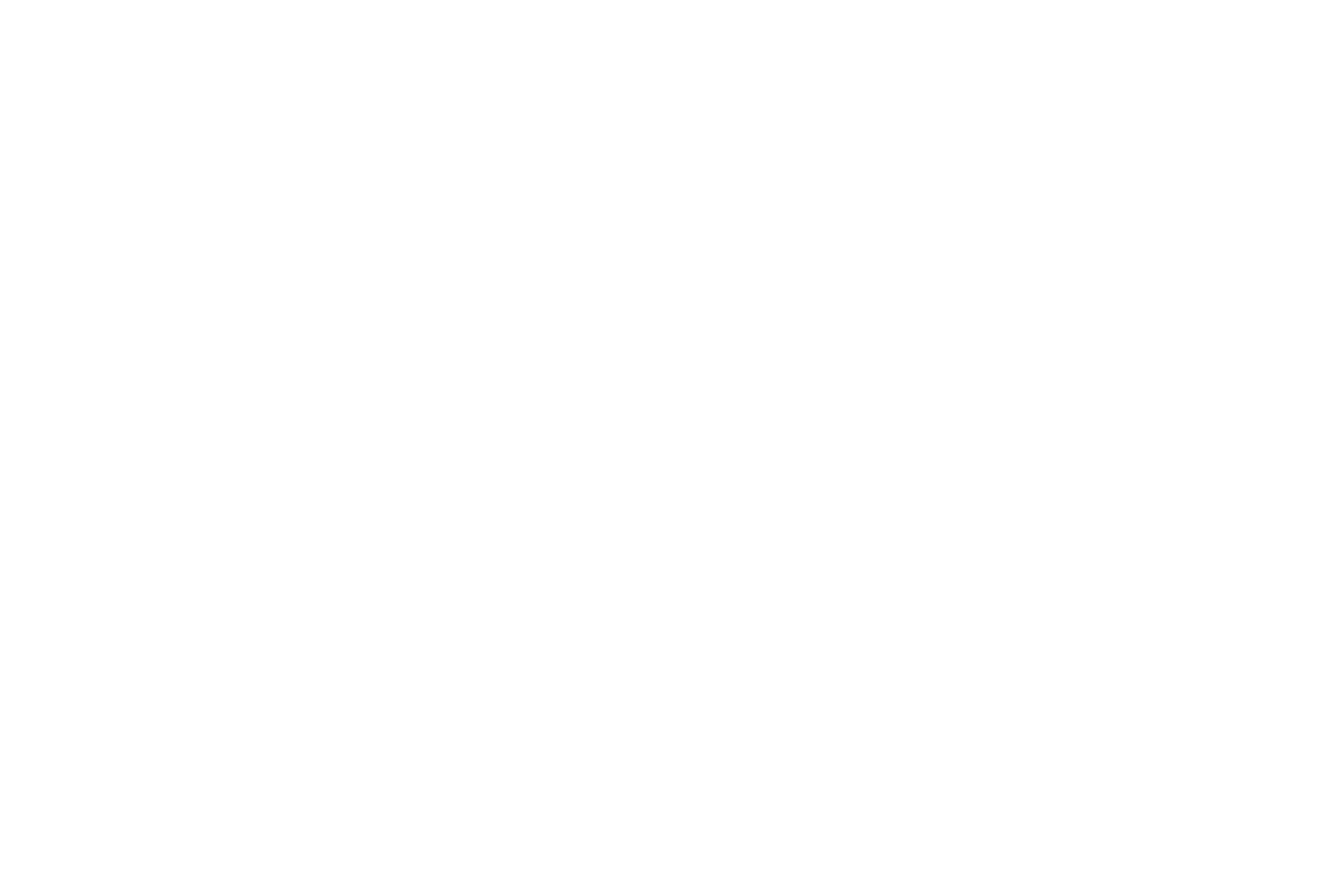
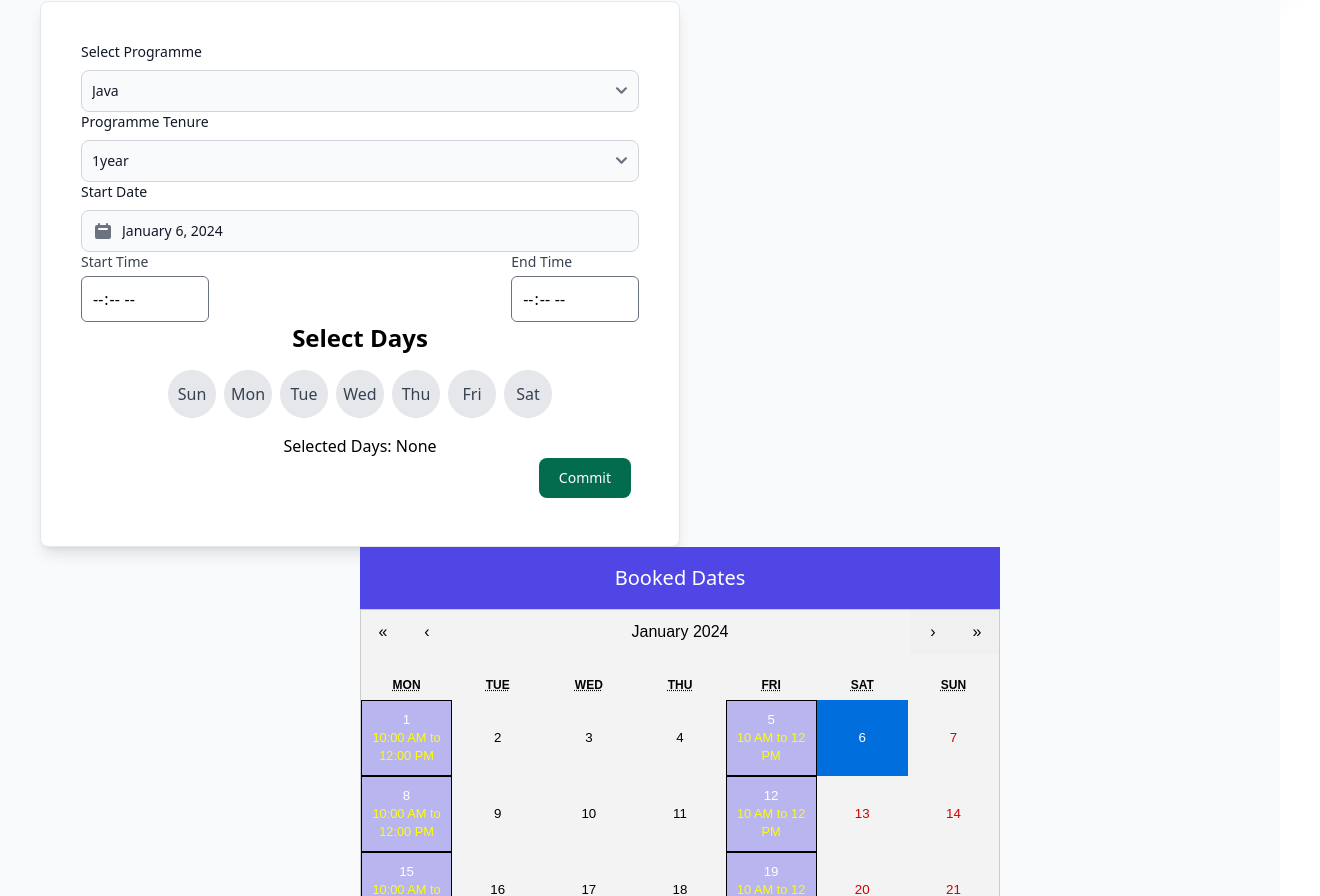
Before and after one commit to Souryadeep713101/anudeep, a React (Create React App) app: page /MentorCommitment in a window 1280 px wide. Before the commit this address had no page. Shown: the part 157-1053 px from the top of the page, 1320 px wide, since content can reach past the window. Before the commit the page ends 800 px from the top, so only its background shows below. Built offline with nearby package versions, Linux system fonts and the light colour scheme.

Commit message:
Third Commit

```diff
--- a/package.json
+++ b/package.json
@@ -10,9 +10,11 @@
     "flowbite-react": "^0.7.2",
     "postcss": "^8.4.32",
     "react": "^18.2.0",
+    "react-calendar": "^4.7.0",
     "react-dom": "^18.2.0",
     "react-router-dom": "^6.21.1",
     "react-scripts": "5.0.1",
+    "react-time-picker": "^6.6.0",
     "tailwindcss": "^3.4.0",
     "web-vitals": "^2.1.4"
   },
--- a/src/App.js
+++ b/src/App.js
@@ -3,19 +3,23 @@ import Home from "./Components/Home";
 import ProgrammeView from "./Components/ProgrammeView";
 import Login from "./Components/Login";
 import About from "./Components/About";
+import MentorCommitment from "./Components/MentorCommitment";
 function App() {
   return (
    <>
 
    <BrowserRouter>
+
    <Routes>
         <Route path="/" element={<Home/>}>
          <Route index  element={<ProgrammeView/>}/>
         <Route path='/login'  element={<Login/>}/>
+        <Route path='/MentorCommitment'  element={<MentorCommitment/>}/>
         <Route path='/about'  element={<About/>}/>
         </Route>
 
   </Routes>
+
   </BrowserRouter>
    </>
   );
--- a/src/Components/Home.jsx
+++ b/src/Components/Home.jsx
@@ -1,6 +1,7 @@
 import React from 'react'
 import {Link, Outlet} from "react-router-dom"
-import { Navbar } from 'flowbite-react'
+import { Navbar , Footer } from 'flowbite-react'
+import { BsDribbble, BsFacebook, BsGithub, BsInstagram, BsTwitter } from 'react-icons/bs';
 
 export default function Home() {
   return (
@@ -8,11 +9,12 @@ export default function Home() {
     <Navbar
     fluid={true}
     rounded={true}
-  >
+    className= "bg-lime-200 shadow-2xl"
+   >
     <Navbar.Brand>
        <img width="130" height="200"
         src="https://www.anudip.org/wp-content/uploads/2018/07/logow.png"
-        className=""
+
         alt="Flowbite Logo"
       />
 
@@ -35,7 +37,16 @@ export default function Home() {
          <Link to="/login">Login</Link>
        </Navbar.Link>
 
+       <Navbar.Link
 
+
+       >
+
+
+
+
+         <Link to="/MentorCommitment">MentorCommitment</Link>
+       </Navbar.Link>
 
 
        <Navbar.Link
@@ -56,8 +67,29 @@ export default function Home() {
 
 
 
+      <div className='grow bg-gray-50 p-10'>
+      <Outlet />
+      </div>
 
-      <Outlet />
+
+    <footer  className="flex justify-around p-10 bg-lime-200 shadow-xl">
+
+      <div className="mt-4 flex space-x-6 sm:mt-0 sm:justify-center">
+
+            <Footer.Icon href="#" icon={BsFacebook} />
+            <Footer.Icon href="#" icon={BsInstagram} />
+            <Footer.Icon href="#" icon={BsTwitter} />
+            <Footer.Icon href="#" icon={BsGithub} />
+            <Footer.Icon href="#" icon={BsDribbble} />
+
+
+    </div>
+
+
+
+
+    </footer>
+
   </>
   )
 }
--- /dev/null
+++ b/src/Components/MentorCommitment.jsx
@@ -0,0 +1,171 @@
+import React , {useState} from 'react'
+import { Datepicker } from 'flowbite-react';
+import Calendar from 'react-calendar';
+import 'react-calendar/dist/Calendar.css';
+import '../HighlightedCalendar.css'
+
+export default function MentorCommitment() {
+
+
+  const [activeStartDate ,  setActiveStartDate] = useState(new Date())
+const highlightedDays = [
+  { day: 1, time: '10:00 AM to 12:00 PM' }, // Monday
+  { day: 5, time: '10 AM to 12 PM' }, // Friday
+];
+
+const tileClassName = ({ date }) => {
+  return (date.getDay() === 1 || date.getDay() === 5) ? 'highlighted-date' : '';
+};
+const tileContent = ({ date }) => {
+  const dayInfo = highlightedDays.find(day => date.getDay() === day.day);
+  return dayInfo ? <div className="highlighted-content">{dayInfo.time}</div> : null;
+};
+// const onChange = ({date})=>{
+// console.log("Calendar Changed")
+// if(date > new Date("30-01-2024")) console.log("No Data for the next month")
+// }
+
+const maxAllowedDate = new Date('2024 , 01 , 30')
+const handleActiveStartDateChange = ({ activeStartDate }) => {
+  if (activeStartDate > maxAllowedDate) {
+    setActiveStartDate(maxAllowedDate);
+    // Optionally, you can show a message or take other actions
+    console.warn('Reached the maximum allowed date');
+  } else {
+    setActiveStartDate(activeStartDate);
+  }
+};
+
+  const [selectedDays, setSelectedDays] = useState([]);
+
+  const toggleDay = (day) => {
+    if (selectedDays.includes(day)) {
+      setSelectedDays(selectedDays.filter((selectedDay) => selectedDay !== day));
+    } else {
+      setSelectedDays([...selectedDays, day]);
+    }
+  };
+const onSubmit = (e)=>{
+e.preventDefault();
+console.log("Form Submitted")
+}
+
+
+  return (
+<div className='flex justify-center w-screen h-full flex-col justify-around'>
+<form className='flex flex-col align-center justify-between w-1/2  p-10 border bg-white border border-gray-200 rounded-lg shadow-lg dark:bg-gray-800 dark:border-gray-700' onSubmit={onSubmit}>
+
+
+<div>
+<label htmlFor="select-programme" className="block mb-2 text-sm font-medium text-gray-900 dark:text-white">Select Programme</label>
+<select name="select-programme" className="bg-gray-50 border border-gray-300 text-gray-900 text-sm rounded-lg focus:ring-blue-500 focus:border-blue-500 block w-full p-2.5 dark:bg-gray-700 dark:border-gray-600 dark:placeholder-gray-400 dark:text-white dark:focus:ring-blue-500 dark:focus:border-blue-500">
+  <option value="Java">Java</option>
+  <option value="C++">C++</option>
+  <option value="Python">Python</option>
+  <option value="React">React</option>
+</select>
+</div>
+<div><label htmlFor="programme-tenure" className="block mb-2 text-sm font-medium text-gray-900 dark:text-white">Programme Tenure</label>
+<select name="programme-tenure" className="bg-gray-50 border border-gray-300 text-gray-900 text-sm rounded-lg focus:ring-blue-500 focus:border-blue-500 block w-full p-2.5 dark:bg-gray-700 dark:border-gray-600 dark:placeholder-gray-400 dark:text-white dark:focus:ring-blue-500 dark:focus:border-blue-500">
+  <option value="1year">1year</option>
+  <option value="2year">2year</option>
+  <option value="3year">3year</option>
+  <option value="4year">4year</option>
+</select>
+</div>
+<div>
+<label htmlFor="programme-tenure" className="block mb-2 text-sm font-medium text-gray-900 dark:text-white">Start Date</label>
+<Datepicker/>
+</div>
+<div className='flex justify-between'>
+  <div >
+  <label htmlFor="time-input" className="block text-sm font-medium text-gray-700">Start Time</label>
+  <input
+    type="time"
+    id="time-input"
+    name="time-input"
+    className="mt-1 p-2.5 border rounded-md w-full focus:outline-none focus:ring focus:border-blue-300"
+  />
+</div>
+<div >
+<label htmlFor="time-input" className="block text-sm font-medium text-gray-700">End Time</label>
+  <input
+    type="time"
+    id="time-input"
+    name="time-input"
+    className="mt-1 p-2.5 border rounded-md w-full focus:outline-none focus:ring focus:border-blue-300"
+  />
+ </div>
+</div>
+
+<div>
+
+
+<div className="flex flex-col items-center">
+      <h2 className="text-2xl font-semibold mb-4">Select Days</h2>
+      <div className="flex space-x-2">
+        {['Sun', 'Mon', 'Tue', 'Wed', 'Thu', 'Fri', 'Sat'].map((day) => (
+          <button
+           type='button'
+            key={day}
+            onClick={() => toggleDay(day)}
+            className={`w-12 h-12 flex items-center justify-center rounded-full focus:outline-none ${
+              selectedDays.includes(day) ? 'bg-blue-500 text-white' : 'bg-gray-200 text-gray-700'
+            }`}
+          >
+            {day}
+          </button>
+        ))}
+      </div>
+      <div className="mt-4">
+        <p>Selected Days: {selectedDays.join(', ') || 'None'}</p>
+      </div>
+    </div>
+
+
+</div>
+
+
+<div className="flex justify-end">
+<button type="submit" className="focus:outline-none text-white bg-green-700 hover:bg-green-800 focus:ring-4 focus:ring-green-300 font-medium rounded-lg text-sm px-5 py-2.5 me-2 mb-2 dark:bg-green-600 dark:hover:bg-green-700 dark:focus:ring-green-800">Commit</button>
+</div>
+
+
+
+
+
+
+</form>
+
+
+
+<div className="cal-container">
+      <div className="cal-header">
+        <h2>Booked Dates</h2>
+      </div>
+    <Calendar
+      onActiveStartDateChange={(args) => {
+        handleActiveStartDateChange(args)
+      }}
+      tileClassName={tileClassName}
+      tileContent= {tileContent}
+      readOnly = {true}
+      value={activeStartDate}
+      maxDate={maxAllowedDate}
+    />
+  </div>
+</div>
+
+
+
+
+
+
+
+
+
+
+
+);
+
+}
--- /dev/null
+++ b/src/HighlightedCalendar.css
@@ -0,0 +1,35 @@
+.cal-container {
+    max-width: 50%;
+    margin: 0 auto;
+  }
+
+  .cal-header {
+    background-color: #4f46e5;
+    color: white;
+    text-align: center;
+    padding: 1rem;
+    font-size: 1.25rem;
+  }
+
+  .cal-day {
+    text-align: center;
+    font-size: 1rem;
+    padding: 0.5rem;
+  }
+
+  .highlighted-date {
+    border: 1px solid black !important;
+    background-color: #b8b5ef;
+    color: white;
+  }
+
+  .highlighted-content {
+    font-size: 0.8rem;
+    color: yellow;
+  }
+
+  .react-calendar {
+    width: 100%;
+    background-color:  #f3f3f3;  /* Set your desired background color */
+    border: 1px solid #ccc;  /* Add a border for better visibility */
+  }
--- a/src/index.css
+++ b/src/index.css
@@ -7,3 +7,9 @@
   margin : 0;
   padding: 0;
 }
+#root{
+height: 100vh;
+width: 100vw;
+display: flex;
+flex-direction: column;
+}
```
Also changed, not shown: 2 other files (tests, documents, lock files or other folders).
